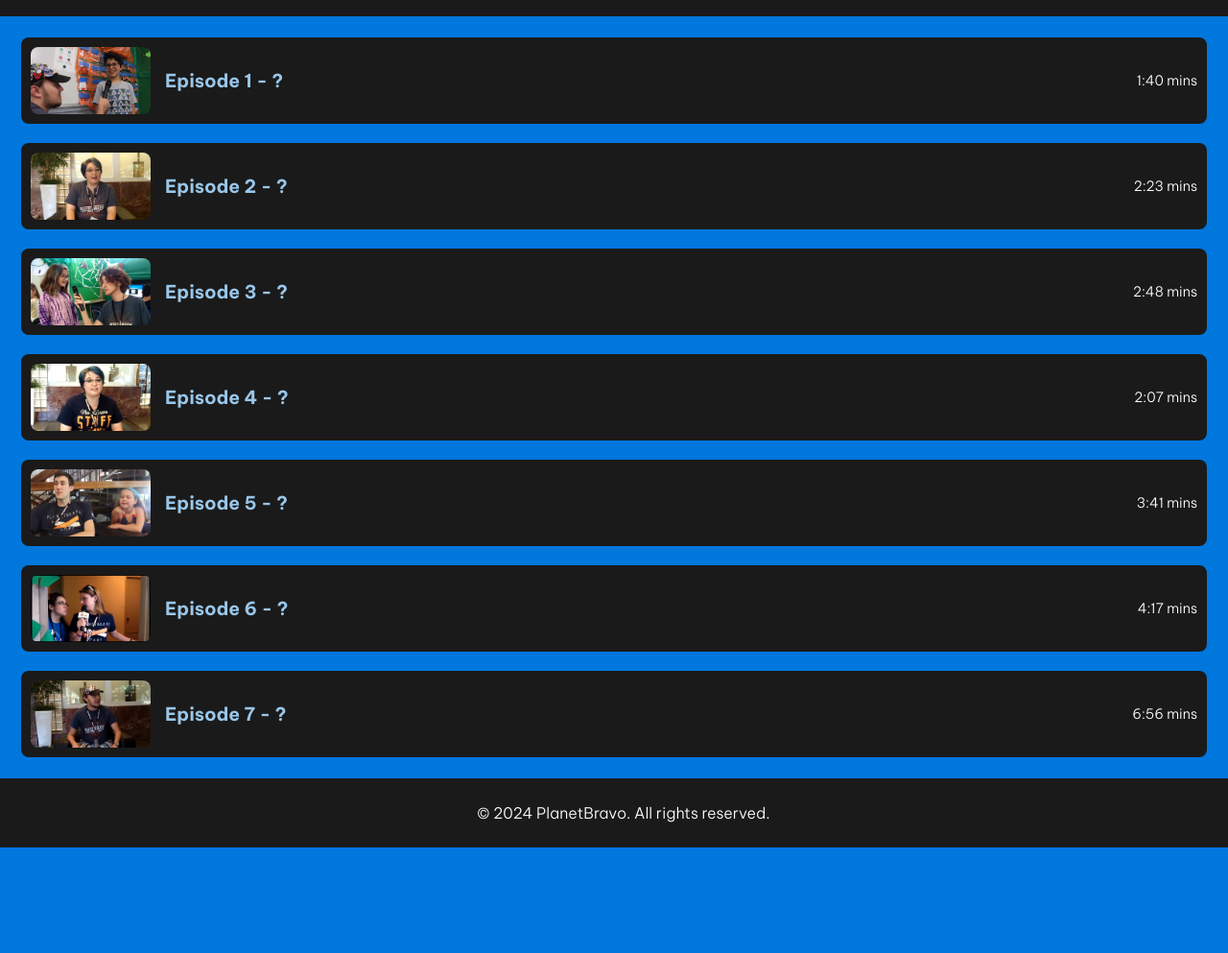
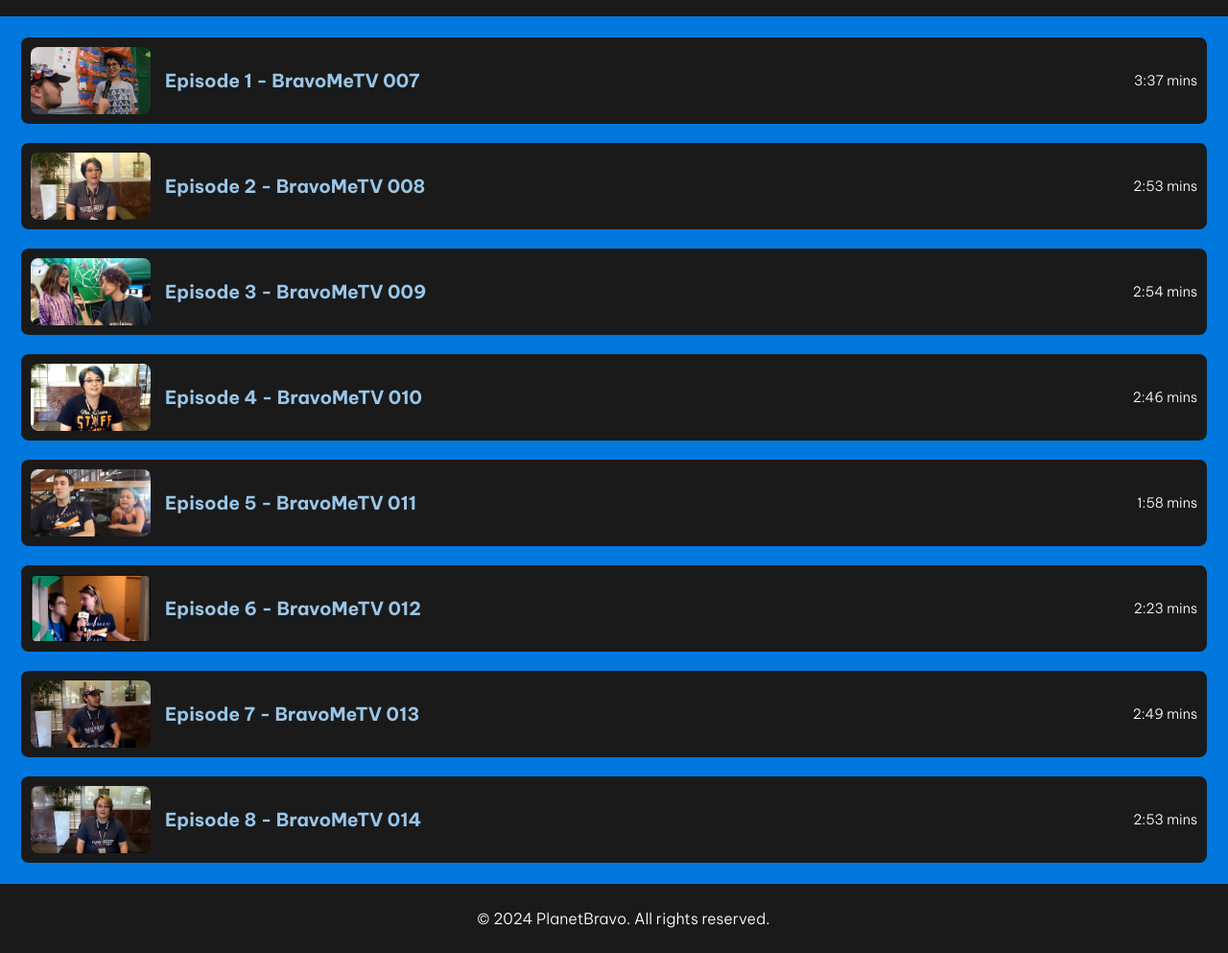
Before and after one commit to swiftcentral/BravoMePlus, a plain HTML site: page season2.html in a window 1280 px wide. Shown: the part 77-1070 px from the top of the page at 96% size. Before the commit the page ends 960 px from the top, so only its background shows below. Drawn offline with Linux system fonts and the light colour scheme.

Commit message:
changed season 2 page

```diff
--- a/season2.html
+++ b/season2.html
@@ -108,38 +108,43 @@
     <section class="episodes-container">
         <a href="ep201.html" class="episode-card">
             <img src="201Thumbnail.png" alt="Episode 1">
-            <h3>Episode 1 - ?</h3>
-            <p>1:40 mins</p>
+            <h3>Episode 1 - BravoMeTV 007</h3>
+            <p>3:37 mins</p>
         </a>
         <a href="ep202.html" class="episode-card">
             <img src="202Thumbnail.png" alt="Episode 2">
-            <h3>Episode 2 - ?</h3>
-            <p>2:23 mins</p>
+            <h3>Episode 2 - BravoMeTV 008</h3>
+            <p>2:53 mins</p>
         </a>
         <a href="ep203.html" class="episode-card">
             <img src="203Thumbnail.png" alt="Episode 3">
-            <h3>Episode 3 - ?</h3>
-            <p>2:48 mins</p>
+            <h3>Episode 3 - BravoMeTV 009</h3>
+            <p>2:54 mins</p>
         </a>
         <a href="ep204.html" class="episode-card">
             <img src="204Thumbnail.png" alt="Episode 4">
-            <h3>Episode 4 - ?</h3>
-            <p>2:07 mins</p>
+            <h3>Episode 4 - BravoMeTV 010</h3>
+            <p>2:46 mins</p>
         </a>
         <a href="ep205.html" class="episode-card">
             <img src="205Thumbnail.png" alt="Episode 5">
-            <h3>Episode 5 - ?</h3>
-            <p>3:41 mins</p>
+            <h3>Episode 5 - BravoMeTV 011</h3>
+            <p>1:58 mins</p>
         </a>
         <a href="ep206.html" class="episode-card">
             <img src="206Thumbnail.png" alt="Episode 6">
-            <h3>Episode 6 - ?</h3>
-            <p>4:17 mins</p>
+            <h3>Episode 6 - BravoMeTV 012</h3>
+            <p>2:23 mins</p>
         </a>
         <a href="ep207.html" class="episode-card">
             <img src="207Thumbnail.png" alt="Episode 7">
-            <h3>Episode 7 - ?</h3>
-            <p>6:56 mins</p>
+            <h3>Episode 7 - BravoMeTV 013</h3>
+            <p>2:49 mins</p>
+        </a>
+        <a href="ep208.html" class="episode-card">
+            <img src="208Thumbnail.png" alt="Episode 8">
+            <h3>Episode 8 - BravoMeTV 014</h3>
+            <p>2:53 mins</p>
         </a>
     </section>
 
```
